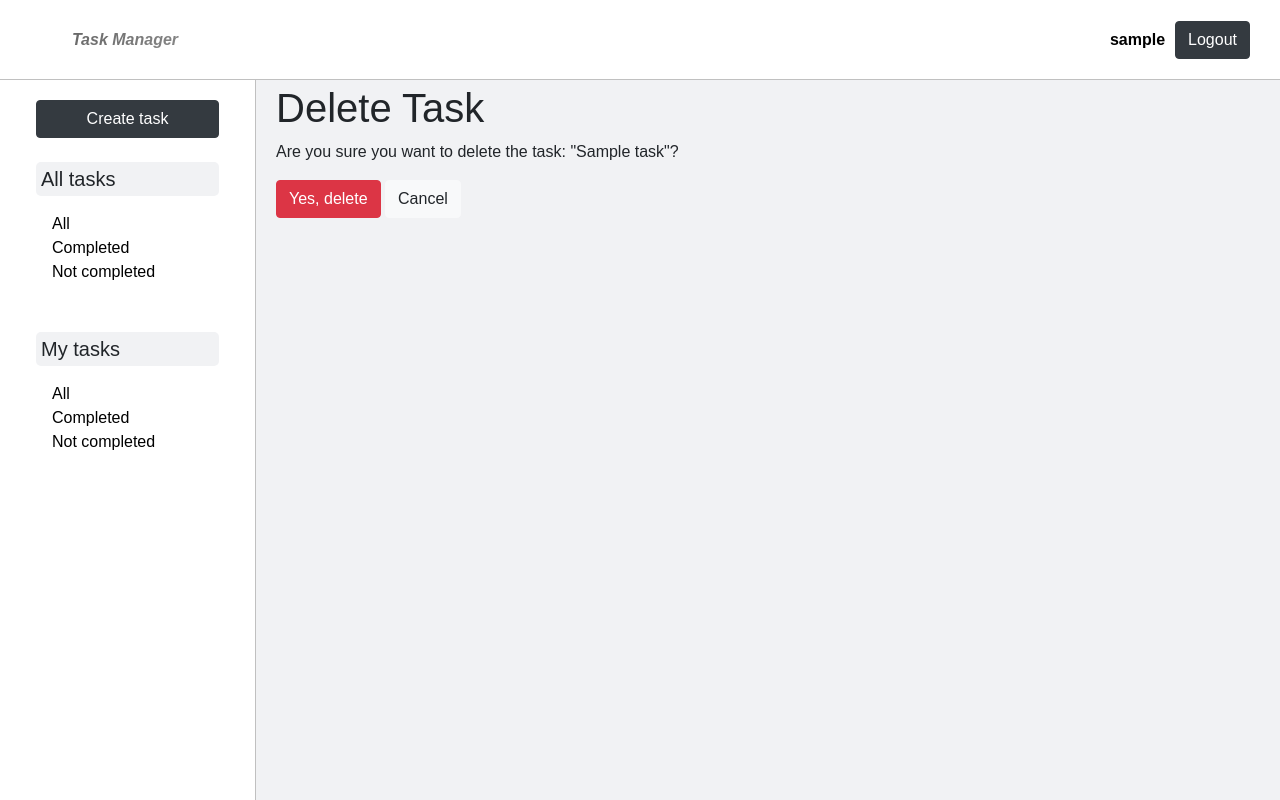
After one commit to MakovM/task-manager, a Django app: page /task/1/delete/ in a window 1280 px wide. The commit adds this page. Run offline with Django 5.2, Linux system fonts and the light colour scheme; a user stored in the database is signed in; tables that the repository leaves empty hold one stand-in row (values such as "Sample post").

Commit message:
Realized Task Delete View and Task status change

```diff
--- a/tasks/urls.py
+++ b/tasks/urls.py
@@ -4,7 +4,9 @@ from tasks.views import (
     TaskListView,
     TaskDetailView,
     TaskCreateView,
-    TaskUpdateView
+    TaskUpdateView,
+    TaskDeleteView,
+    TaskToggleView
 )
 
 app_name = "tasks"
@@ -14,5 +16,7 @@ urlpatterns = [
     path("task/<int:pk>/", TaskDetailView.as_view(), name="task-detail"),
     path("task/create/", TaskCreateView.as_view(), name="task-create"),
     path("task/<int:pk>/update/", TaskUpdateView.as_view(), name="task-update"),
+    path("task/<int:pk>/delete/", TaskDeleteView.as_view(), name="task-delete"),
+    path("task/<int:pk>/toggle", TaskToggleView.as_view(), name="task-toggle" ),
 
 ]
--- a/tasks/views.py
+++ b/tasks/views.py
@@ -1,5 +1,6 @@
 from django.contrib.auth.mixins import LoginRequiredMixin, UserPassesTestMixin
-from django.shortcuts import render
+from django.http import HttpRequest, HttpResponse, HttpResponseForbidden
+from django.shortcuts import render, get_object_or_404, redirect
 from django.urls import reverse_lazy, reverse
 from django.views import generic
 
@@ -67,3 +68,28 @@ class TaskUpdateView(LoginRequiredMixin, UserPassesTestMixin, generic.UpdateView
     def test_func(self):
         task = self.get_object()
         return self.request.user == task.created_by or self.request.user.is_superuser
+
+
+class TaskDeleteView(LoginRequiredMixin, UserPassesTestMixin, generic.DeleteView):
+    model = Task
+    template_name = "tasks/task_confirm_delete.html"
+    success_url = reverse_lazy("tasks:task-list")
+
+    def test_func(self):
+        task = self.get_object()
+        return self.request.user == task.created_by or self.request.user.is_superuser
+
+
+class TaskToggleView(generic.View):
+    def post(self, request: HttpRequest, pk: int) -> HttpResponse:
+        task = get_object_or_404(Task, pk=pk)
+        if (
+            request.user == task.created_by
+            or request.user.is_superuser
+            or request.user  in task.assignees.all()
+        ):
+            task.is_completed = not task.is_completed
+            task.save()
+            return redirect("tasks:task-list")
+
+        return HttpResponseForbidden("You do not have permission to change this task status.")
--- /dev/null
+++ b/templates/tasks/task_confirm_delete.html
@@ -0,0 +1,11 @@
+{% extends "base.html" %}
+
+{% block content %}
+  <h1>Delete Task</h1>
+  <p>Are you sure you want to delete the task: "{{ task.name }}"?</p>
+  <form action="" method="post">
+  {% csrf_token %}
+    <input type="submit" value="Yes, delete" class="btn btn-danger">
+    <a href="{% url 'tasks:task-detail' pk=task.id %}" class="btn btn-light">Cancel</a>
+  </form>
+{% endblock %}
--- a/templates/tasks/task_detail.html
+++ b/templates/tasks/task_detail.html
@@ -13,14 +13,14 @@
             <path fill-rule="evenodd" d="M8 3c-1.552 0-2.94.707-3.857 1.818a.5.5 0 1 1-.771-.636A6.002 6.002 0 0 1 13.917 7H12.9A5 5 0 0 0 8 3M3.1 9a5.002 5.002 0 0 0 8.757 2.182.5.5 0 1 1 .771.636A6.002 6.002 0 0 1 2.083 9z"/>
           </svg>
         </a>
-        <a href="" class="btn btn-dark">
+        <a href="{% url 'tasks:task-delete' pk=task.id %}" class="btn btn-dark">
           <svg xmlns="http://www.w3.org/2000/svg" width="16" height="16" fill="currentColor" class="bi bi-trash3" viewBox="0 0 16 16">
             <path d="M6.5 1h3a.5.5 0 0 1 .5.5v1H6v-1a.5.5 0 0 1 .5-.5M11 2.5v-1A1.5 1.5 0 0 0 9.5 0h-3A1.5 1.5 0 0 0 5 1.5v1H1.5a.5.5 0 0 0 0 1h.538l.853 10.66A2 2 0 0 0 4.885 16h6.23a2 2 0 0 0 1.994-1.84l.853-10.66h.538a.5.5 0 0 0 0-1zm1.958 1-.846 10.58a1 1 0 0 1-.997.92h-6.23a1 1 0 0 1-.997-.92L3.042 3.5zm-7.487 1a.5.5 0 0 1 .528.47l.5 8.5a.5.5 0 0 1-.998.06L5 5.03a.5.5 0 0 1 .47-.53Zm5.058 0a.5.5 0 0 1 .47.53l-.5 8.5a.5.5 0 1 1-.998-.06l.5-8.5a.5.5 0 0 1 .528-.47M8 4.5a.5.5 0 0 1 .5.5v8.5a.5.5 0 0 1-1 0V5a.5.5 0 0 1 .5-.5"/>
           </svg>
         </a>
       {% endif %}
       {% if user.is_superuser or user == task.created_by or user in task.assignees.all %}
-        <form action="" method="post" style="display:inline;">
+        <form action="{% url 'tasks:task-toggle' pk=task.id %}" method="post" style="display:inline;">
           {% csrf_token %}
           {% if task.is_completed %}
             <button type="submit" class="btn btn-dark">
```
